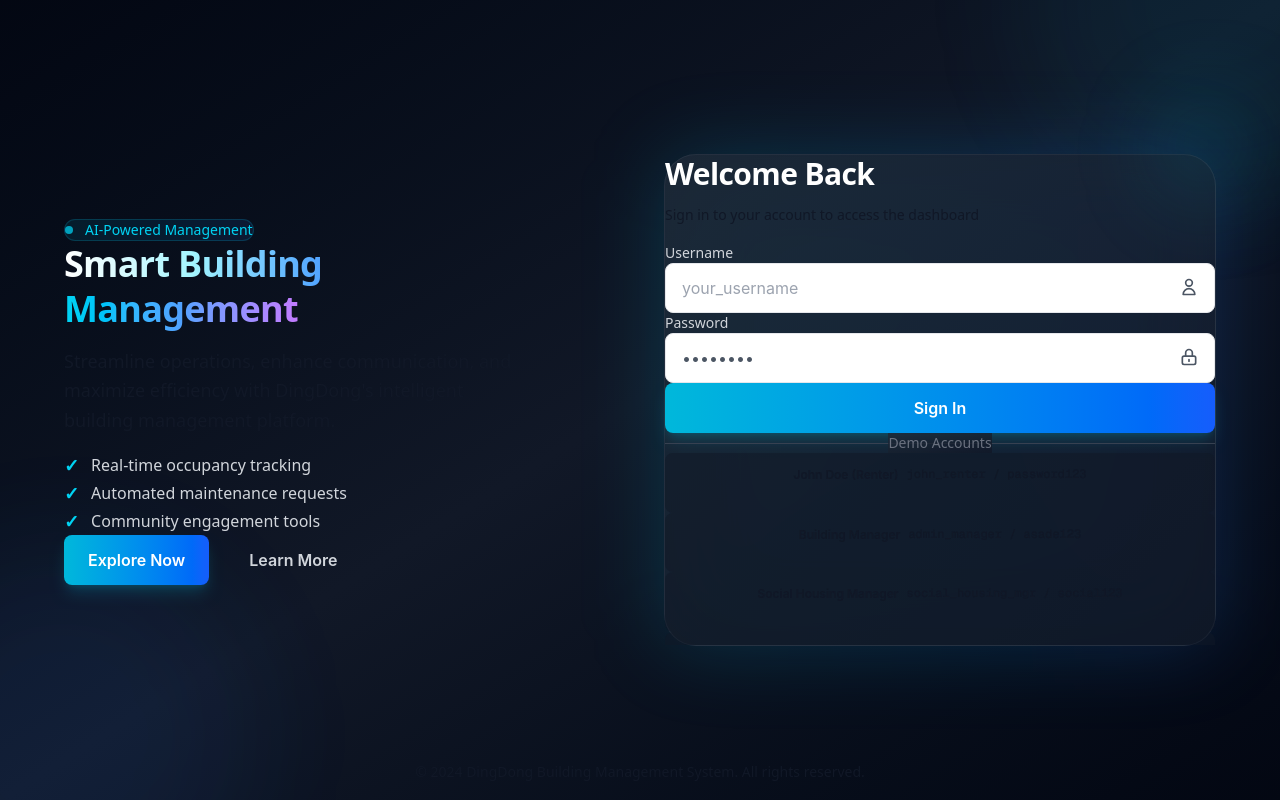
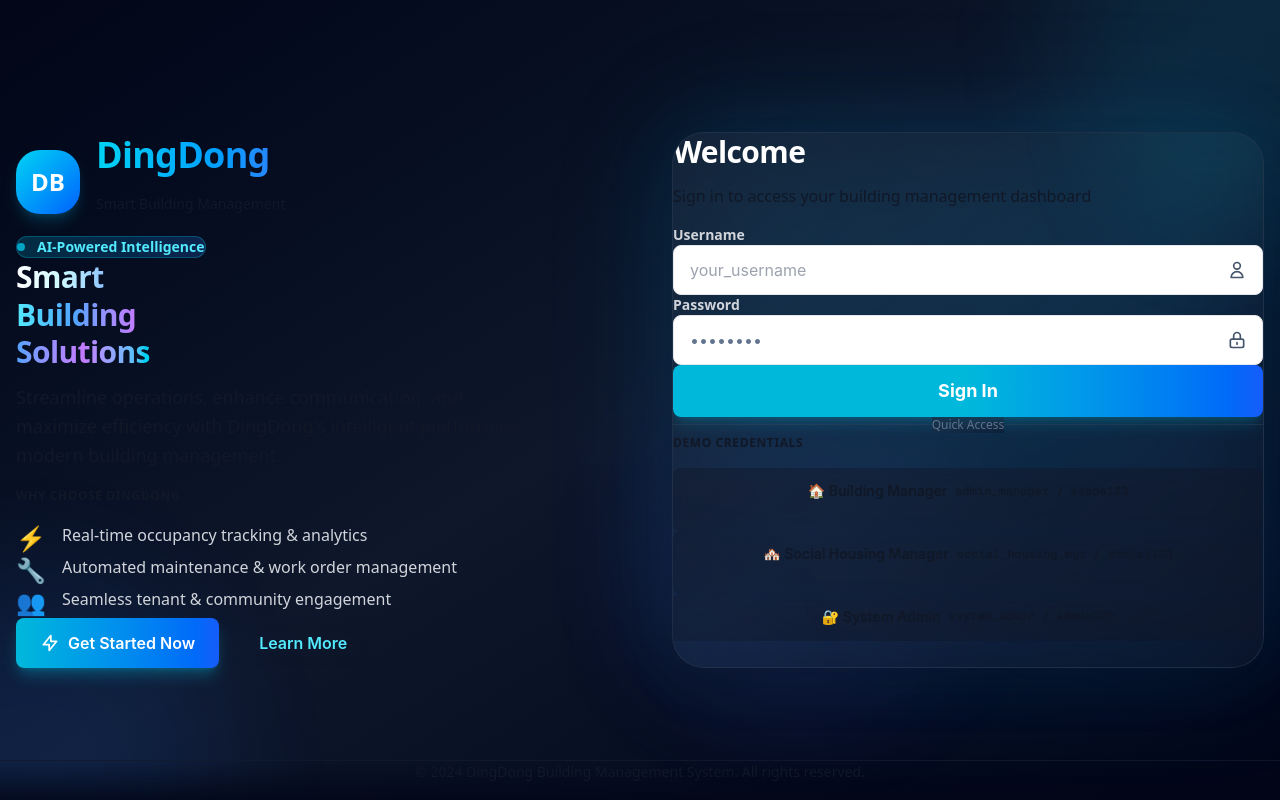
Before and after one commit to JesunAhmadUshno/dingdong-bms, a Next.js app in the folder web/: page / in a window 1280 px wide. Built offline with nearby package versions, Linux system fonts and the light colour scheme.

Commit message:
Complete redesign of home page with modern glassmorphism, improved spacing, enhanced visual hierarchy, and polished UI elements

```diff
--- a/web/app/page.tsx
+++ b/web/app/page.tsx
@@ -193,154 +193,195 @@ export default function Home() {
   }
 
   return (
-    <div className="min-h-screen bg-gradient-to-br from-gray-950 via-gray-900 to-gray-950 flex items-center justify-center p-4">
-      {/* Animated gradient background elements */}
+    <div className="min-h-screen bg-gradient-to-br from-slate-950 via-slate-900 to-slate-950 flex items-center justify-center p-4 overflow-hidden">
+      {/* Animated gradient background - Multiple for depth */}
       <div className="absolute inset-0 overflow-hidden pointer-events-none">
-        <div className="absolute top-0 right-0 w-96 h-96 bg-cyan-500/10 rounded-full blur-3xl -translate-y-1/2 translate-x-1/3 animate-pulse"></div>
-        <div className="absolute bottom-0 left-0 w-96 h-96 bg-blue-500/10 rounded-full blur-3xl translate-y-1/3 -translate-x-1/3 animate-pulse" style={{ animationDelay: "1s" }}></div>
+        <div className="absolute -top-40 -right-40 w-96 h-96 bg-cyan-500/15 rounded-full blur-3xl animate-pulse"></div>
+        <div className="absolute -bottom-40 -left-40 w-96 h-96 bg-blue-500/15 rounded-full blur-3xl animate-pulse" style={{ animationDelay: "1s" }}></div>
+        <div className="absolute top-1/2 left-1/2 w-80 h-80 bg-purple-500/10 rounded-full blur-3xl animate-pulse" style={{ animationDelay: "2s" }}></div>
       </div>
 
       {/* Main Content */}
-      <div className="relative z-10 w-full max-w-6xl">
-        <div className="grid grid-cols-1 lg:grid-cols-2 gap-12 items-center">
+      <div className="relative z-10 w-full max-w-7xl">
+        <div className="grid grid-cols-1 lg:grid-cols-2 gap-16 items-center">
           {/* Left Column: Branding & Info */}
-          <div className="space-y-8">
-            <div className="space-y-4">
-              <div className="inline-flex items-center gap-3 px-4 py-2 rounded-full bg-gradient-to-r from-cyan-500/10 to-blue-500/10 border border-cyan-500/20 w-fit">
-                <div className="w-2 h-2 bg-cyan-400 rounded-full animate-pulse"></div>
-                <span className="text-sm font-medium text-cyan-400">AI-Powered Management</span>
+          <div className="space-y-12 lg:pr-8">
+            {/* Logo & Badge */}
+            <div className="flex items-center gap-4">
+              <div className="w-16 h-16 bg-gradient-to-br from-cyan-400 to-blue-600 rounded-2xl flex items-center justify-center font-bold text-2xl text-white shadow-lg shadow-cyan-500/20">
+                DB
+              </div>
+              <div>
+                <h1 className="text-3xl font-bold bg-gradient-to-r from-cyan-400 to-blue-500 bg-clip-text text-transparent">
+                  DingDong
+                </h1>
+                <p className="text-sm text-gray-400 font-medium">Smart Building Management</p>
+              </div>
             </div>
 
-              <h1 className="text-5xl lg:text-6xl font-bold leading-tight">
-                <span className="bg-gradient-to-r from-white via-cyan-200 to-blue-400 bg-clip-text text-transparent">
-                  Smart Building
+            {/* Main Heading */}
+            <div className="space-y-6">
+              <div className="inline-flex items-center gap-3 px-4 py-2.5 rounded-full bg-gradient-to-r from-cyan-500/20 to-blue-500/20 border border-cyan-500/30 w-fit backdrop-blur-sm">
+                <div className="w-2 h-2 bg-cyan-400 rounded-full animate-pulse"></div>
+                <span className="text-sm font-semibold text-cyan-300">AI-Powered Intelligence</span>
+              </div>
+
+              <div className="space-y-3">
+                <h2 className="text-6xl lg:text-7xl font-bold leading-tight">
+                  <span className="bg-gradient-to-r from-white via-cyan-100 to-blue-300 bg-clip-text text-transparent">
+                    Smart
                   </span>
                   <br />
-                <span className="bg-gradient-to-r from-cyan-400 via-blue-400 to-purple-400 bg-clip-text text-transparent">
-                  Management
+                  <span className="bg-gradient-to-r from-cyan-300 via-blue-400 to-purple-400 bg-clip-text text-transparent">
+                    Building
                   </span>
-              </h1>
+                  <br />
+                  <span className="bg-gradient-to-r from-blue-400 via-purple-400 to-cyan-400 bg-clip-text text-transparent">
+                    Solutions
+                  </span>
+                </h2>
+              </div>
 
-              <p className="text-lg text-gray-400 max-w-md">
-                Streamline operations, enhance communication, and maximize efficiency with DingDong's intelligent building management platform.
+              <p className="text-lg text-gray-300 max-w-lg leading-relaxed">
+                Streamline operations, enhance communication, and maximize efficiency with DingDong's intelligent platform for modern building management.
               </p>
             </div>
 
             {/* Features List */}
+            <div className="space-y-4 pt-4">
+              <p className="text-xs font-semibold text-gray-400 uppercase tracking-widest">Why Choose DingDong</p>
               <div className="space-y-3">
                 {[
-                { icon: "✓", text: "Real-time occupancy tracking" },
-                { icon: "✓", text: "Automated maintenance requests" },
-                { icon: "✓", text: "Community engagement tools" },
+                  { icon: "⚡", text: "Real-time occupancy tracking & analytics" },
+                  { icon: "🔧", text: "Automated maintenance & work order management" },
+                  { icon: "👥", text: "Seamless tenant & community engagement" },
                 ].map((item, idx) => (
-                <div key={idx} className="flex items-center gap-3">
-                  <span className="text-cyan-400 font-bold text-lg">{item.icon}</span>
-                  <span className="text-gray-300">{item.text}</span>
+                  <div key={idx} className="flex items-start gap-4 group">
+                    <span className="text-2xl mt-1 group-hover:scale-110 transition-transform">{item.icon}</span>
+                    <span className="text-gray-300 font-medium pt-1">{item.text}</span>
                   </div>
                 ))}
+              </div>
             </div>
 
             {/* CTA Buttons */}
             <div className="flex gap-4 pt-4">
-              <button className="px-8 py-3 bg-gradient-to-r from-cyan-500 to-blue-600 hover:from-cyan-600 hover:to-blue-700 text-white font-semibold rounded-lg transition-all transform hover:scale-105 shadow-lg shadow-cyan-500/20">
-                Explore Now
+              <button className="px-8 py-3.5 bg-gradient-to-r from-cyan-500 to-blue-600 hover:from-cyan-600 hover:to-blue-700 text-white font-semibold rounded-xl transition-all duration-300 transform hover:scale-105 shadow-lg shadow-cyan-500/30 inline-flex items-center gap-2">
+                <svg className="w-5 h-5" fill="none" stroke="currentColor" viewBox="0 0 24 24">
+                  <path strokeLinecap="round" strokeLinejoin="round" strokeWidth={2} d="M13 10V3L4 14h7v7l9-11h-7z" />
+                </svg>
+                Get Started Now
               </button>
-              <button className="px-8 py-3 border border-gray-700 hover:border-cyan-500/50 text-gray-300 hover:text-cyan-400 font-semibold rounded-lg transition-all">
+              <button className="px-8 py-3.5 border-2 border-cyan-500/40 hover:border-cyan-500/70 text-cyan-300 hover:text-cyan-200 font-semibold rounded-xl transition-all duration-300 backdrop-blur-sm hover:bg-cyan-500/10">
                 Learn More
               </button>
             </div>
           </div>
 
           {/* Right Column: Login Card */}
-          <div className="relative">
-            {/* Glow Effect */}
-            <div className="absolute inset-0 bg-gradient-to-r from-cyan-500/20 to-blue-500/20 rounded-3xl blur-2xl"></div>
+          <div className="relative lg:h-full flex items-stretch">
+            {/* Animated Glow Effect */}
+            <div className="absolute inset-0 bg-gradient-to-br from-cyan-500/30 to-blue-500/30 rounded-3xl blur-3xl opacity-50 animate-pulse"></div>
+            <div className="absolute inset-0 bg-gradient-to-tr from-blue-500/20 to-cyan-500/20 rounded-3xl blur-2xl opacity-40" style={{ animationDelay: "1s" }}></div>
 
-            {/* Card */}
-            <div className="relative bg-gradient-to-br from-gray-800/80 to-gray-900/80 border border-gray-700/50 rounded-3xl p-8 backdrop-blur-2xl">
-              {/* Decorative elements */}
-              <div className="absolute top-0 right-0 w-32 h-32 bg-gradient-to-br from-cyan-500/20 to-transparent rounded-full blur-2xl -translate-y-1/2 translate-x-1/2"></div>
+            {/* Card Container */}
+            <div className="relative w-full bg-gradient-to-br from-slate-800/60 via-slate-800/40 to-slate-900/60 border border-slate-700/50 rounded-3xl p-8 sm:p-12 backdrop-blur-xl shadow-2xl overflow-hidden">
+              {/* Decorative corner accent */}
+              <div className="absolute top-0 right-0 w-40 h-40 bg-gradient-to-br from-cyan-500/25 to-transparent rounded-full blur-3xl -translate-y-1/2 translate-x-1/4"></div>
+              <div className="absolute -bottom-20 -left-20 w-40 h-40 bg-gradient-to-tr from-blue-500/15 to-transparent rounded-full blur-3xl"></div>
 
-              <div className="relative space-y-6">
-                <div>
-                  <h2 className="text-3xl font-bold text-white mb-2">Welcome Back</h2>
-                  <p className="text-gray-400 text-sm">Sign in to your account to access the dashboard</p>
+              {/* Card Content */}
+              <div className="relative space-y-8">
+                {/* Header */}
+                <div className="space-y-2">
+                  <h2 className="text-4xl font-bold text-white">Welcome</h2>
+                  <p className="text-gray-400 text-base">Sign in to access your building management dashboard</p>
                 </div>
 
                 {/* Login Form */}
-                <form onSubmit={handleLogin} className="space-y-4">
-                  <div>
-                    <label className="block text-sm font-medium text-gray-300 mb-2">Username</label>
-                    <div className="relative">
+                <form onSubmit={handleLogin} className="space-y-6">
+                  {/* Username Field */}
+                  <div className="space-y-2.5">
+                    <label className="block text-sm font-semibold text-gray-300">Username</label>
+                    <div className="relative group">
                       <input
                         type="text"
                         value={username}
                         onChange={(e) => setUsername(e.target.value)}
                         placeholder="your_username"
-                        className="w-full px-4 py-3 bg-gray-900/50 border border-gray-700 rounded-xl text-white placeholder-gray-600 focus:outline-none focus:border-cyan-500/50 focus:ring-1 focus:ring-cyan-500/30 transition-all"
+                        className="w-full px-5 py-4 bg-slate-900/50 border border-slate-700/60 rounded-xl text-white placeholder-slate-500 focus:outline-none focus:border-cyan-500/70 focus:ring-2 focus:ring-cyan-500/20 transition-all duration-300 backdrop-blur-sm"
                       />
-                      <svg className="absolute right-4 top-3.5 w-5 h-5 text-gray-600" fill="none" stroke="currentColor" viewBox="0 0 24 24">
+                      <svg className="absolute right-4 top-1/2 -translate-y-1/2 w-5 h-5 text-slate-600 group-focus-within:text-cyan-400 transition-colors" fill="none" stroke="currentColor" viewBox="0 0 24 24">
                         <path strokeLinecap="round" strokeLinejoin="round" strokeWidth={2} d="M16 7a4 4 0 11-8 0 4 4 0 018 0zM12 14a7 7 0 00-7 7h14a7 7 0 00-7-7z" />
                       </svg>
                     </div>
                   </div>
 
-                  <div>
-                    <label className="block text-sm font-medium text-gray-300 mb-2">Password</label>
-                    <div className="relative">
+                  {/* Password Field */}
+                  <div className="space-y-2.5">
+                    <label className="block text-sm font-semibold text-gray-300">Password</label>
+                    <div className="relative group">
                       <input
                         type="password"
                         value={password}
                         onChange={(e) => setPassword(e.target.value)}
                         placeholder="••••••••"
-                        className="w-full px-4 py-3 bg-gray-900/50 border border-gray-700 rounded-xl text-white placeholder-gray-600 focus:outline-none focus:border-cyan-500/50 focus:ring-1 focus:ring-cyan-500/30 transition-all"
+                        className="w-full px-5 py-4 bg-slate-900/50 border border-slate-700/60 rounded-xl text-white placeholder-slate-500 focus:outline-none focus:border-cyan-500/70 focus:ring-2 focus:ring-cyan-500/20 transition-all duration-300 backdrop-blur-sm"
                       />
-                      <svg className="absolute right-4 top-3.5 w-5 h-5 text-gray-600" fill="none" stroke="currentColor" viewBox="0 0 24 24">
+                      <svg className="absolute right-4 top-1/2 -translate-y-1/2 w-5 h-5 text-slate-600 group-focus-within:text-cyan-400 transition-colors" fill="none" stroke="currentColor" viewBox="0 0 24 24">
                         <path strokeLinecap="round" strokeLinejoin="round" strokeWidth={2} d="M12 15v2m-6 4h12a2 2 0 002-2v-6a2 2 0 00-2-2H6a2 2 0 00-2 2v6a2 2 0 002 2zm10-10V7a4 4 0 00-8 0v4h8z" />
                       </svg>
                     </div>
                   </div>
 
+                  {/* Error Message */}
                   {error && (
-                    <div className="p-3 bg-red-500/10 border border-red-500/20 rounded-lg">
-                      <p className="text-red-400 text-sm font-medium">{error}</p>
+                    <div className="p-4 bg-red-500/15 border border-red-500/30 rounded-xl backdrop-blur-sm">
+                      <div className="flex items-start gap-3">
+                        <svg className="w-5 h-5 text-red-400 mt-0.5 shrink-0" fill="currentColor" viewBox="0 0 20 20">
+                          <path fillRule="evenodd" d="M10 18a8 8 0 100-16 8 8 0 000 16zM8.707 7.293a1 1 0 00-1.414 1.414L8.586 10l-1.293 1.293a1 1 0 101.414 1.414L10 11.414l1.293 1.293a1 1 0 001.414-1.414L11.414 10l1.293-1.293a1 1 0 00-1.414-1.414L10 8.586 8.707 7.293z" clipRule="evenodd" />
+                        </svg>
+                        <p className="text-red-300 text-sm font-medium">{error}</p>
+                      </div>
                     </div>
                   )}
 
+                  {/* Submit Button */}
                   <button
                     type="submit"
                     disabled={loading}
-                    className="w-full py-3 bg-gradient-to-r from-cyan-500 to-blue-600 hover:from-cyan-600 hover:to-blue-700 disabled:opacity-50 disabled:cursor-not-allowed text-white font-semibold rounded-xl transition-all transform hover:scale-105 shadow-lg shadow-cyan-500/20"
+                    className="w-full py-4 bg-gradient-to-r from-cyan-500 via-cyan-500 to-blue-600 hover:from-cyan-600 hover:via-cyan-600 hover:to-blue-700 disabled:opacity-40 disabled:cursor-not-allowed text-white font-bold text-lg rounded-xl transition-all duration-300 transform hover:scale-105 hover:shadow-xl hover:shadow-cyan-500/40 shadow-lg shadow-cyan-500/20"
                   >
                     {loading ? (
-                      <div className="flex items-center justify-center gap-2">
-                        <div className="w-4 h-4 border-2 border-white/30 border-t-white rounded-full animate-spin"></div>
-                        Signing in...
+                      <div className="flex items-center justify-center gap-3">
+                        <div className="w-5 h-5 border-3 border-white/30 border-t-white rounded-full animate-spin"></div>
+                        <span>Signing in...</span>
                       </div>
                     ) : (
-                      "Sign In"
+                      <span>Sign In</span>
                     )}
                   </button>
                 </form>
 
                 {/* Divider */}
-                <div className="relative">
+                <div className="relative py-2">
                   <div className="absolute inset-0 flex items-center">
-                    <div className="w-full border-t border-gray-700"></div>
+                    <div className="w-full border-t border-slate-700/50"></div>
                   </div>
-                  <div className="relative flex justify-center text-sm">
-                    <span className="px-2 bg-gradient-to-br from-gray-800/80 to-gray-900/80 text-gray-500">Demo Accounts</span>
+                  <div className="relative flex justify-center text-xs">
+                    <span className="px-3 bg-gradient-to-br from-slate-800/60 via-slate-800/40 to-slate-900/60 text-slate-500 font-medium">Quick Access</span>
                   </div>
                 </div>
 
                 {/* Demo Accounts */}
-                <div className="space-y-2 max-h-48 overflow-y-auto">
+                <div className="space-y-2 max-h-52 overflow-y-auto scrollbar-thin scrollbar-thumb-slate-700 scrollbar-track-transparent">
+                  <p className="text-xs font-semibold text-slate-500 uppercase tracking-widest px-2">Demo Credentials</p>
                   {[
-                    { name: "John Doe (Renter)", user: "john_renter", pass: "password123" },
-                    { name: "Building Manager", user: "admin_manager", pass: "asade123" },
-                    { name: "Social Housing Manager", user: "social_housing_mgr", pass: "social123" },
-                    { name: "System Admin", user: "system_admin", pass: "admin123" },
-                    { name: "Corporate Manager", user: "corporate_mgr", pass: "corporate456" },
+                    { name: "🏠 Building Manager", user: "admin_manager", pass: "asade123" },
+                    { name: "🏘️ Social Housing Manager", user: "social_housing_mgr", pass: "social123" },
+                    { name: "🔐 System Admin", user: "system_admin", pass: "admin123" },
+                    { name: "🏢 Corporate Manager", user: "corporate_mgr", pass: "corporate456" },
+                    { name: "👤 Renter Account", user: "john_renter", pass: "password123" },
                   ].map((account, idx) => (
                     <button
                       key={idx}
@@ -348,12 +389,12 @@ export default function Home() {
                         setUsername(account.user);
                         setPassword(account.pass);
                       }}
-                      className="w-full p-3 rounded-lg bg-gray-900/50 border border-gray-700/50 hover:border-cyan-500/30 hover:bg-gray-900/70 transition-all text-left group"
+                      className="w-full p-3.5 rounded-xl bg-slate-900/40 border border-slate-700/40 hover:border-cyan-500/50 hover:bg-slate-900/60 transition-all duration-300 text-left group backdrop-blur-sm"
                     >
-                      <p className="text-xs font-semibold text-gray-400 group-hover:text-cyan-400 transition-colors">
+                      <p className="text-sm font-semibold text-slate-300 group-hover:text-cyan-300 transition-colors flex items-center gap-2">
                         {account.name}
                       </p>
-                      <p className="text-xs text-gray-600 group-hover:text-gray-500 font-mono">
+                      <p className="text-xs text-slate-600 group-hover:text-slate-500 font-mono mt-1">
                         {account.user} / {account.pass}
                       </p>
                     </button>
@@ -366,8 +407,8 @@ export default function Home() {
       </div>
 
       {/* Footer */}
-      <div className="absolute bottom-0 left-0 right-0 py-6 text-center text-sm text-gray-600">
-        <p>© 2024 DingDong Building Management System. All rights reserved.</p>
+      <div className="absolute bottom-0 left-0 right-0 py-8 text-center border-t border-slate-700/30 bg-gradient-to-t from-slate-950/80 to-transparent">
+        <p className="text-sm text-slate-500 font-medium">© 2024 DingDong Building Management System. All rights reserved.</p>
       </div>
     </div>
   );
```
Lines whose indentation alone changed are shown as unchanged.
